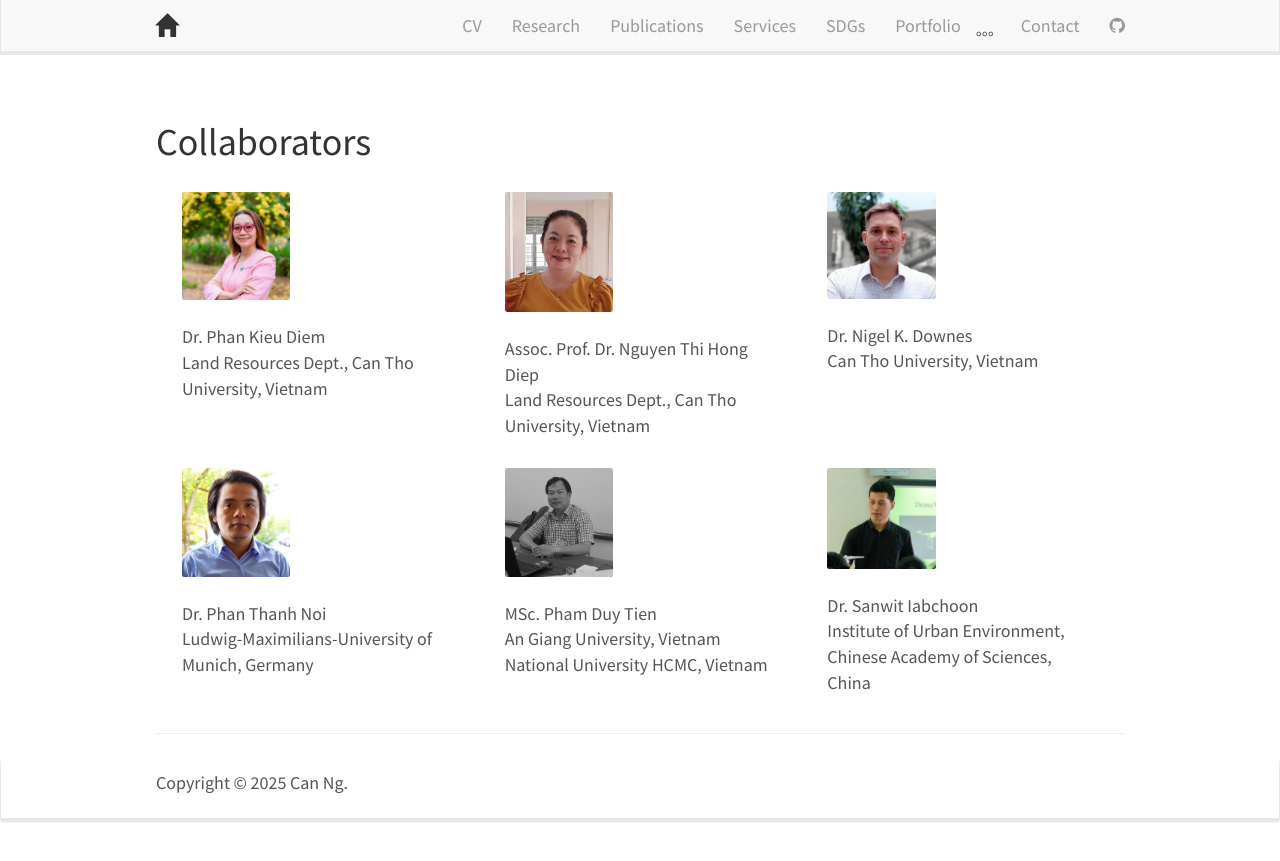
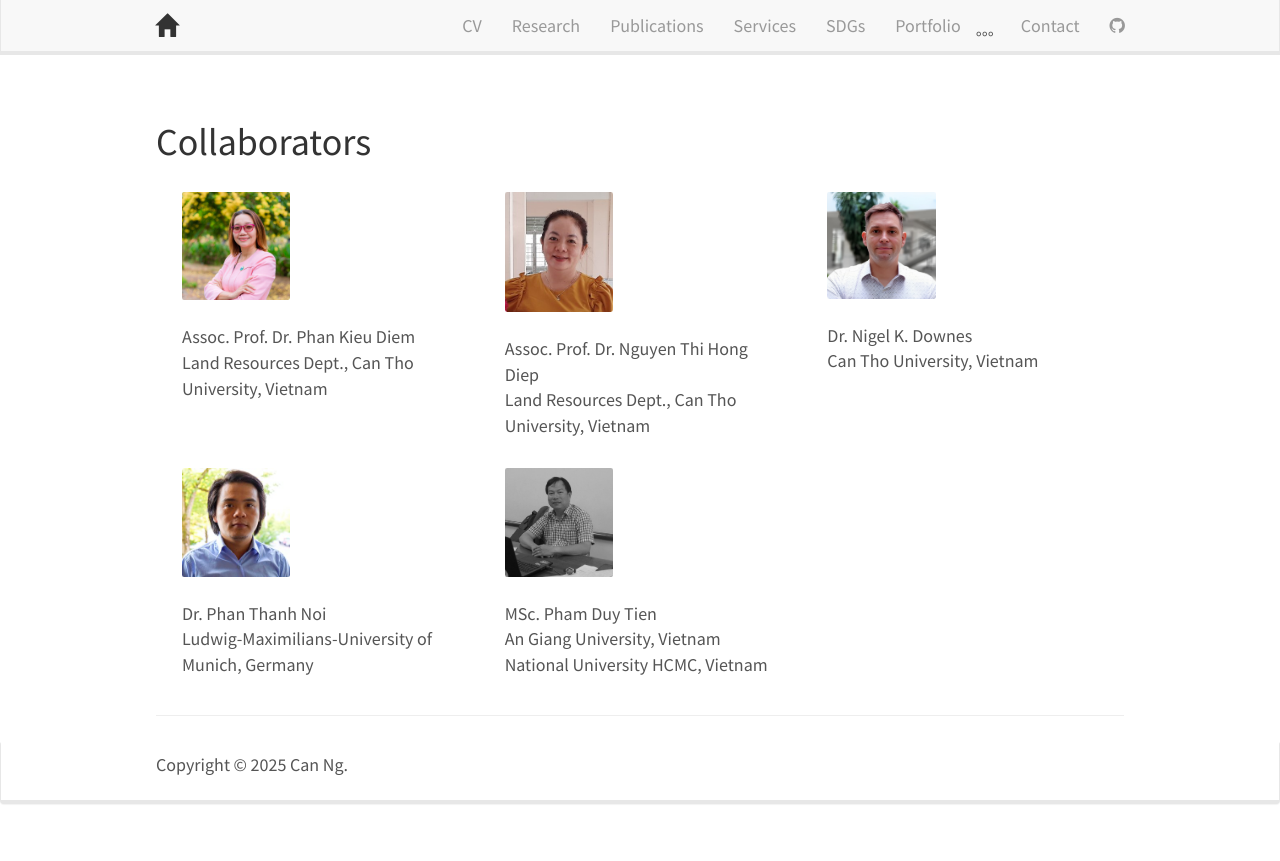
Before and after one commit to canng/cann, a Jekyll site: the page built from _pages/colab.md, in a window 1280 px wide. Shown: the top 861 px of the page. Built offline with Jekyll 4.4.1, drawn with Linux system fonts in a browser that asks for light colours; nearby versions of some CDN libraries.

Commit message:
Update author's title in colab.md

```diff
--- a/_pages/colab.md
+++ b/_pages/colab.md
@@ -16,7 +16,7 @@ permalink: /colab/
 
 <div class="col-sm-4">
 <img src="{{ site.url }}{{ site.baseurl }}/images/colabpic/Phan-Kieu-Diem.png" class="img-responsive" width="40%" alt="PKDiem"/>
-Dr. Phan Kieu Diem <br>
+Assoc. Prof. Dr. Phan Kieu Diem <br>
 Land Resources Dept., Can Tho University, Vietnam<br>
 </div>
 
@@ -52,11 +52,6 @@ An Giang University, Vietnam National University HCMC, Vietnam <br>
 </div>
 
 
-<div class="col-sm-4">
-<img src="{{ site.url }}{{ site.baseurl }}/images/colabpic/Sanwit-iabchoon.jpg" class="img-responsive" width="40%" alt="SIabchoon"/>
-Dr. Sanwit Iabchoon  <br>
-Institute of Urban Environment, Chinese Academy of Sciences, China<br>
-</div>
 
 
 
```
